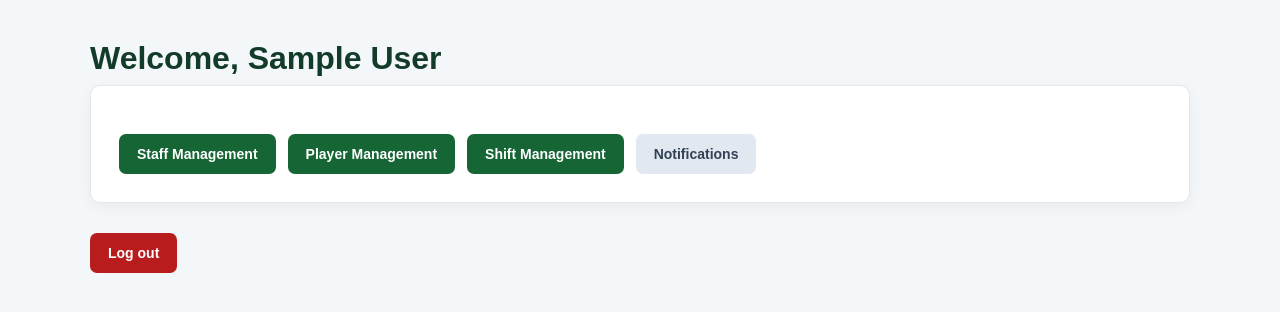
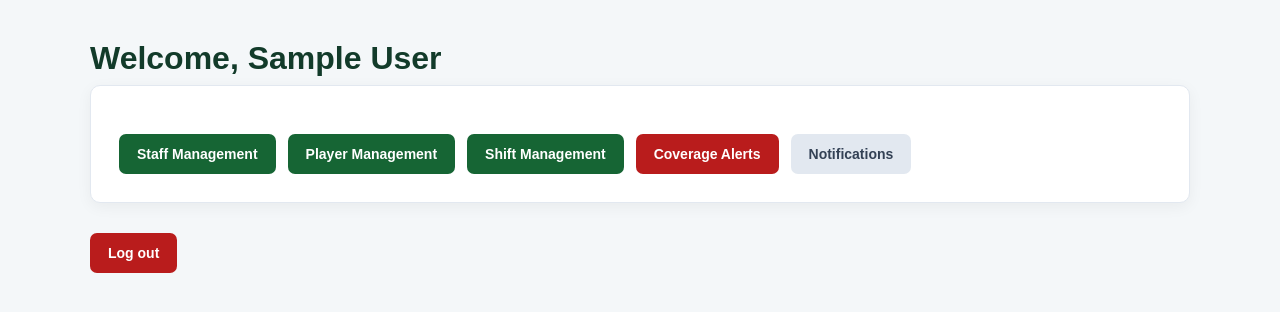
Before and after one commit to hayleypaperstop5-ui/SansfrontieresBidderMonitoringSystem, a Django app: page /dashboard/ in a window 1280 px wide. Shown: the part 66-378 px from the top of the page. Run offline with Django 5.2, Linux system fonts and the light colour scheme; a user stored in the database is signed in; tables that the repository leaves empty hold one stand-in row (values such as "Sample post"); parts of the project's set-up code (start-up, migrations or seed data) failed here and were passed over.

Commit message:
Implement chat moderation coverage management

```diff
--- a/accounts/views.py
+++ b/accounts/views.py
@@ -157,7 +157,11 @@ def staff_edit(request, staff_id):
 
                 status = form.cleaned_data["status"]
 
-                if status == StaffProfile.Status.ACTIVE:
+                if status in (
+                    StaffProfile.Status.ACTIVE,
+                    StaffProfile.Status.INACTIVE,
+                    StaffProfile.Status.DORMANT,
+                ):
                     user.is_active = True
                 else:
                     user.is_active = False
--- a/config/__init__.py
+++ b/config/__init__.py
@@ -0,0 +1,3 @@
+from .celery import app as celery_app
+
+__all__ = ("celery_app",)
--- a/config/urls.py
+++ b/config/urls.py
@@ -10,4 +10,5 @@ urlpatterns = [
     path("shifts/", include("shifts.urls")),
     path("reports/", include("reports.urls")),
     path("notifications/", include("notifications.urls")),
+    path("coverage/", include("coverage.urls")),
 ]
--- a/templates/dashboard/dashboard.html
+++ b/templates/dashboard/dashboard.html
@@ -92,6 +92,15 @@
             background: #cbd5e1;
         }
 
+        .button-alert {
+            background: #b91c1c;
+            color: white;
+        }
+
+        .button-alert:hover {
+            background: #991b1b;
+        }
+
         .logout {
             margin-top: 30px;
         }
@@ -168,6 +177,12 @@
                         Shift Management
                     </a>
                     <a
+                        href="{% url 'coverage:manager_coverage_alerts' %}"
+                        class="button button-alert"
+                    >
+                        Coverage Alerts
+                    </a>
+                    <a
                         href="{% url 'notifications:list' %}"
                         class="button button-secondary"
                     >
@@ -205,6 +220,12 @@
                         Shift Management
                     </a>
                     <a
+                        href="{% url 'coverage:manager_coverage_alerts' %}"
+                        class="button button-alert"
+                    >
+                        Coverage Alerts
+                    </a>
+                    <a
                         href="{% url 'notifications:list' %}"
                         class="button button-secondary"
                     >
@@ -240,6 +261,12 @@
                         class="button button-primary"
                     >
                         Shift Management
+                    </a>
+                    <a
+                        href="{% url 'coverage:manager_coverage_alerts' %}"
+                        class="button button-alert"
+                    >
+                        Coverage Alerts
                     </a>
                     <a
                         href="{% url 'notifications:list' %}"
@@ -290,7 +317,6 @@
 
     </main>
 
-
     {% if request.user.role == "MODERATOR" %}
     <div style="margin-top: 24px;">
         <a href="{% url 'dashboard:my_shifts' %}"
```
Also changed, not shown: config/celery.py (added, +11 -0 lines), config/settings.py (+29 -103 lines), dashboard/views.py (line endings or trailing spaces), 1 other file. Lines whose indentation alone changed are shown as unchanged.
